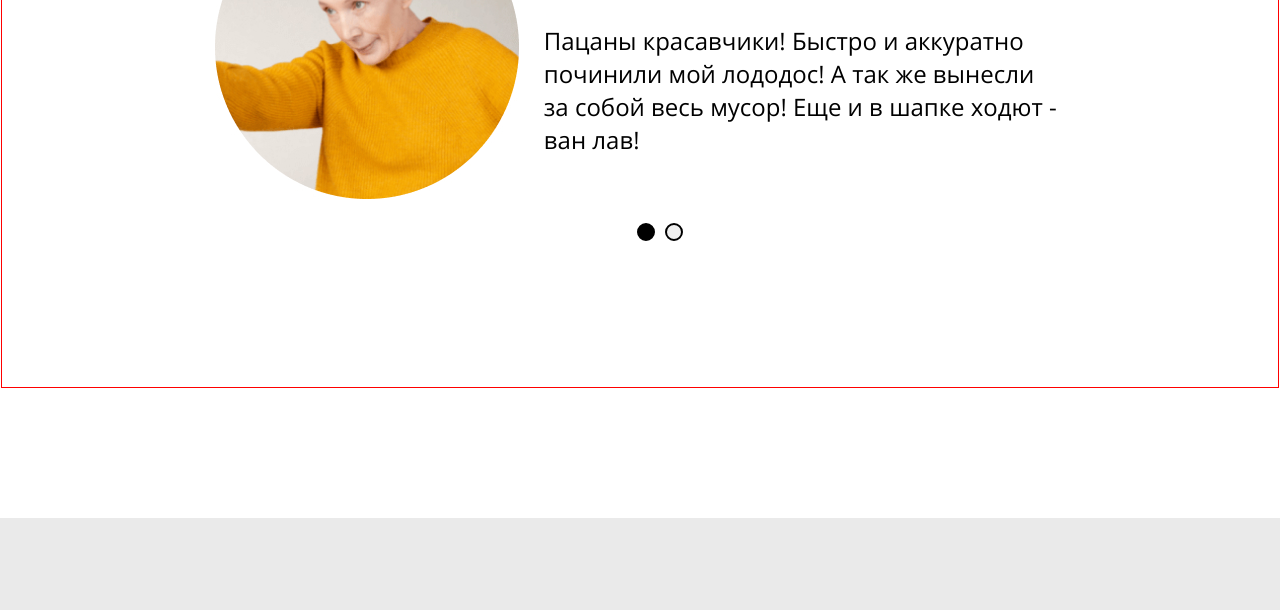
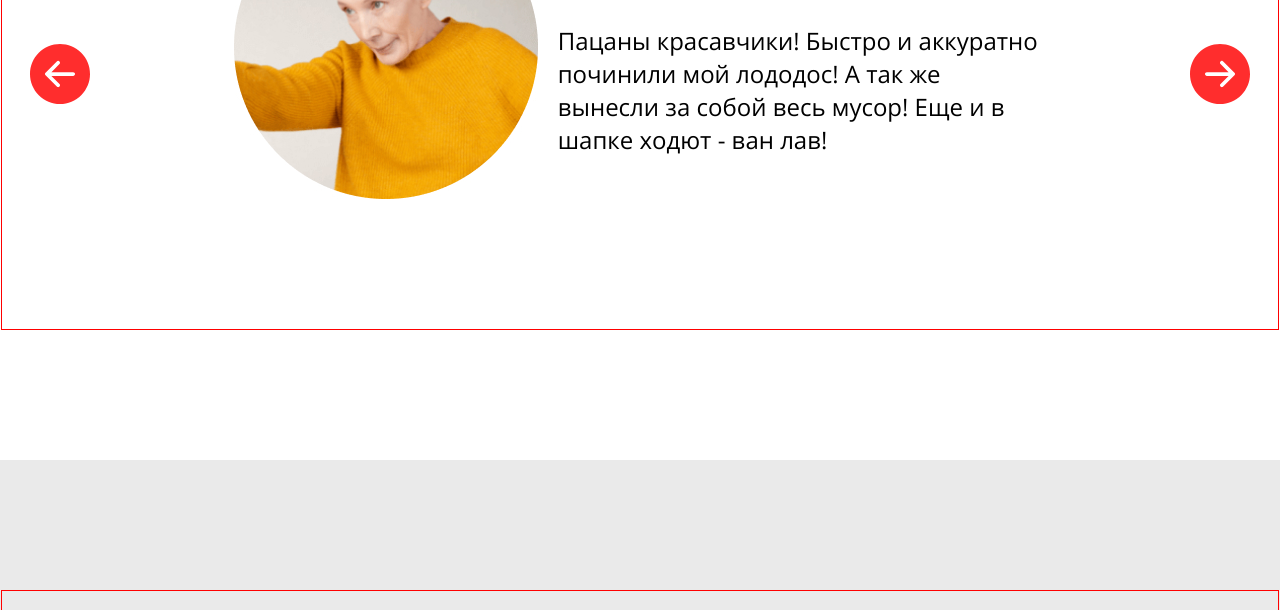
Before and after one commit to vasiltsov-ea/butterfly-shop-vasiltsov, a website: page www/reviews.html in a window 1280 px wide. Shown: the part 490-1100 px from the top of the page. Drawn offline with Linux system fonts and the light colour scheme.

Commit message:
Закончена стилизация slick-слайдера секции Reviews

```diff
--- a/src/styles/blocks/_reviews-slider.scss
+++ b/src/styles/blocks/_reviews-slider.scss
@@ -1,51 +1,31 @@
 .reviews-slick-slider {
   padding: 77px 0 130px 0;
+  margin: 0 28px;
 
   .slick-arrow {
     position: absolute;
     top: 0;
     bottom: 0;
-    width: 40px;
-    height: 40px;
+    width: 60px;
+    height: 60px;
     margin: auto;
     font-size: 0;
-    // background-image: url(https://upload.wikimedia.org/wikipedia/commons/thumb/3/36/Font_Awesome_5_regular_arrow-alt-circle-right.svg/1200px-Font_Awesome_5_regular_arrow-alt-circle-right.svg.png);
+    // background-color: #fff;
     background-size: contain;
     background-position: center;
     background-repeat: no-repeat;
     background-color: rgba(0, 0, 0, 0);
     border: none;
+    z-index: 500;
   }
 
   .slick-prev {
     left: 0;
+    background-image: url('../images/right-arrow.svg');
   }
 
   .slick-next {
     right: 0;
-  }
-
-  .slick-dots {
-    display: flex;
-    justify-content: center;
-    list-style: none;
-
-    li {
-      margin: 0 5px;
-    }
-
-    button {
-      // display: none;
-      width: 18px;
-      height: 18px;
-      border: 2px solid #000;
-      font-size: 0;
-      border-radius: 50%;
-      cursor: pointer;
-    }
-
-    .slick-active button {
-      background-color: #000;
-    }
+    background-image: url('../images/left-arrow.svg');
   }
 }
--- a/src/styles/blocks/_reviews.scss
+++ b/src/styles/blocks/_reviews.scss
@@ -42,6 +42,4 @@
     line-height: 65px;
 
   }
-
-
 }
--- a/www/scripts/script.js
+++ b/www/scripts/script.js
@@ -37,7 +37,7 @@ $('.js-filter-link').on('click', function(){
 
 // Slick-slider
   $('.js-slick-slider').slick({
-    dots: true,
+    // dots: true,
     infinite: true,
     speed: 500,
     slidesToShow: 1,
```
Also changed, not shown: www/images/left-arrow.svg (added), www/images/right-arrow.svg (added), www/style/style.css.
